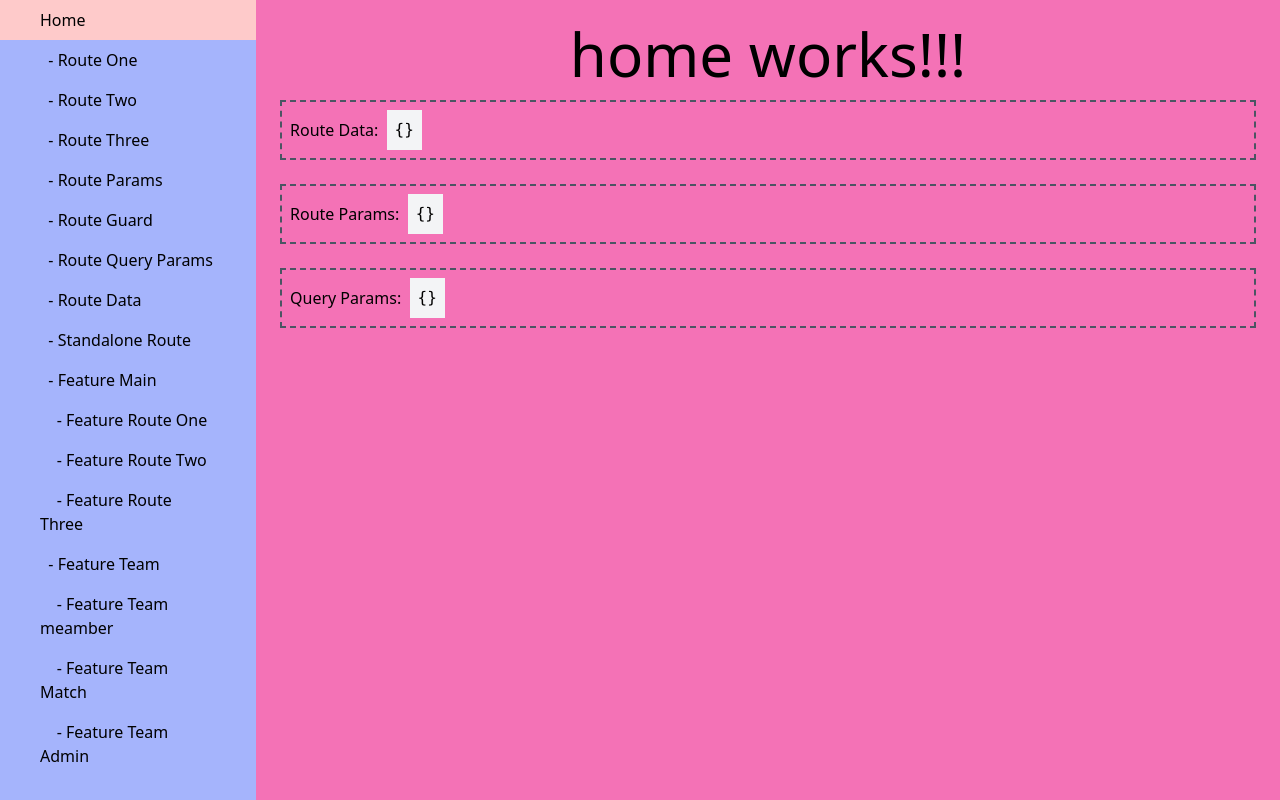
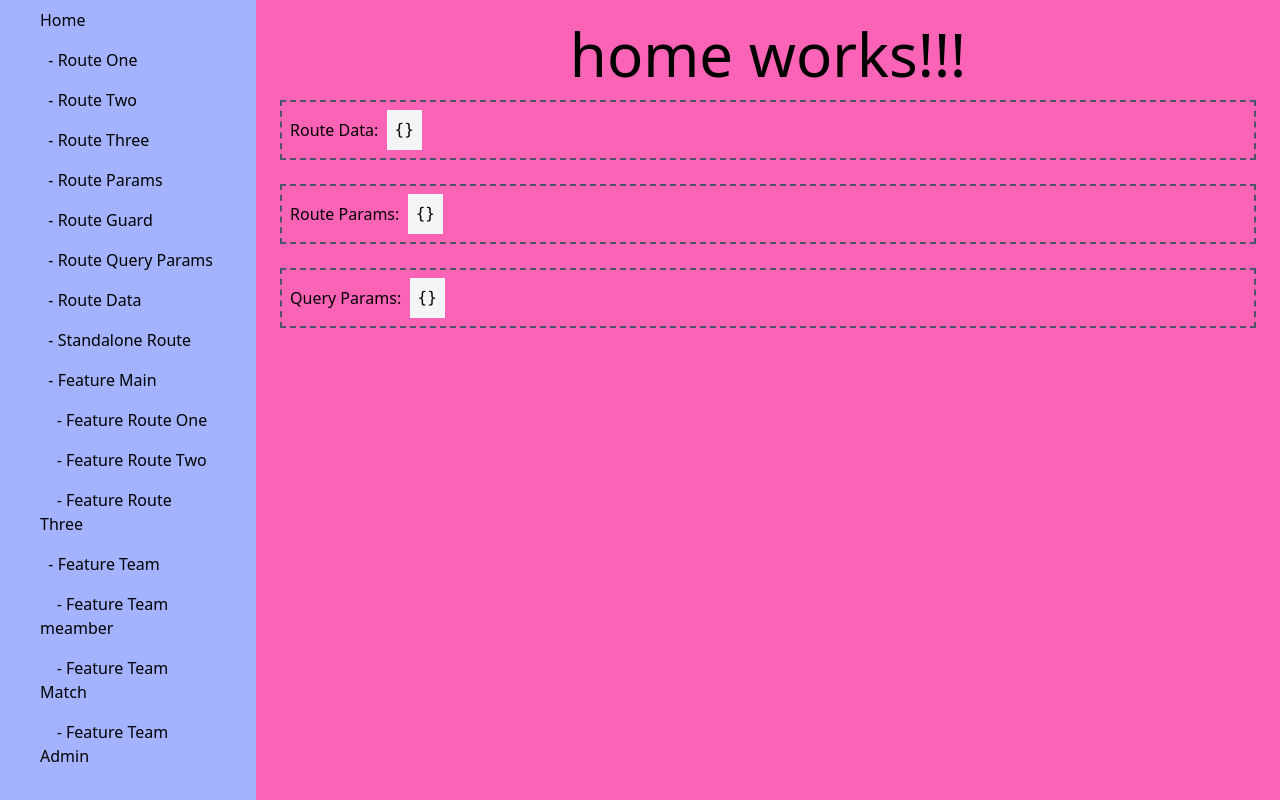
Before and after one commit to sumitarora/angular-routes-demo, an Angular app: page / in a window 1280 px wide. Built offline with nearby package versions, Linux system fonts and the light colour scheme.

Commit message:
feat: updating tailwind to v4.x

```diff
--- a/package.json
+++ b/package.json
@@ -19,6 +19,7 @@
     "@angular/platform-browser-dynamic": "^19.1.4",
     "@angular/router": "^19.1.4",
     "@ngneat/tailwind": "^7.0.3",
+    "@tailwindcss/postcss": "^4.0.3",
     "rxjs": "~7.8.0",
     "tslib": "^2.3.0",
     "zone.js": "~0.15.0"
@@ -35,8 +36,8 @@
     "karma-coverage": "~2.2.0",
     "karma-jasmine": "~5.1.0",
     "karma-jasmine-html-reporter": "~2.1.0",
-    "postcss": "^8.4.49",
-    "tailwindcss": "^3.4.15",
+    "postcss": "^8.5.1",
+    "tailwindcss": "^4.0.3",
     "typescript": "~5.5.2"
   }
 }
--- a/src/styles.css
+++ b/src/styles.css
@@ -1,7 +1,5 @@
 /* You can add global styles to this file, and also import other style files */
-@tailwind base;
-@tailwind components;
-@tailwind utilities;
+@import "tailwindcss";
 
 body, html {
   height: 100%;
--- a/tailwind.config.js
+++ /dev/null
@@ -1,8 +0,0 @@
-/** @type {import('tailwindcss').Config} */
-module.exports = {
-  content: ["./src/**/*.{html,ts}"],
-  theme: {
-    extend: {},
-  },
-  plugins: [],
-};
```
Also changed, not shown: .postcssrc.json (added), 1 other file (tests, documents, lock files or other folders).
